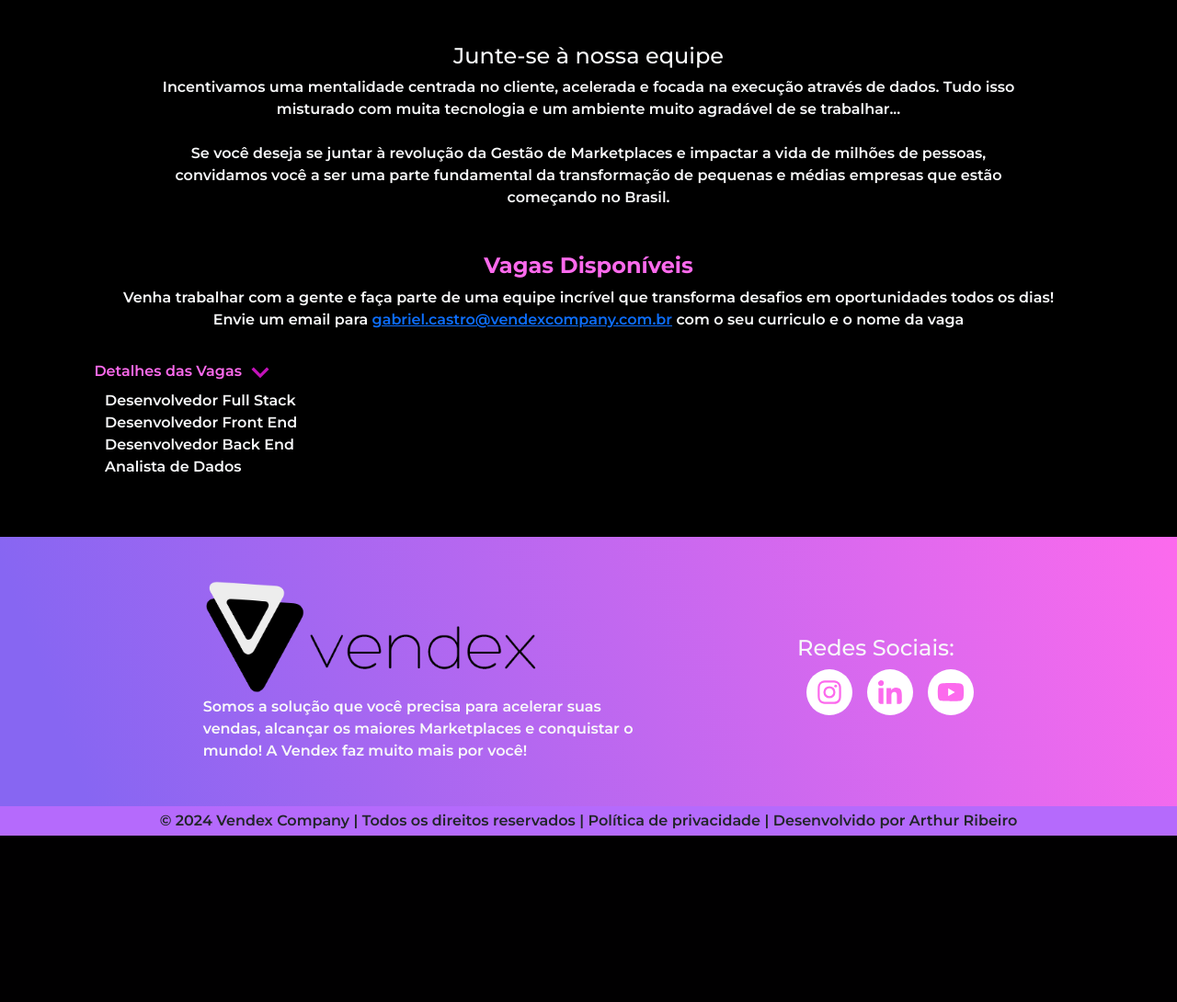
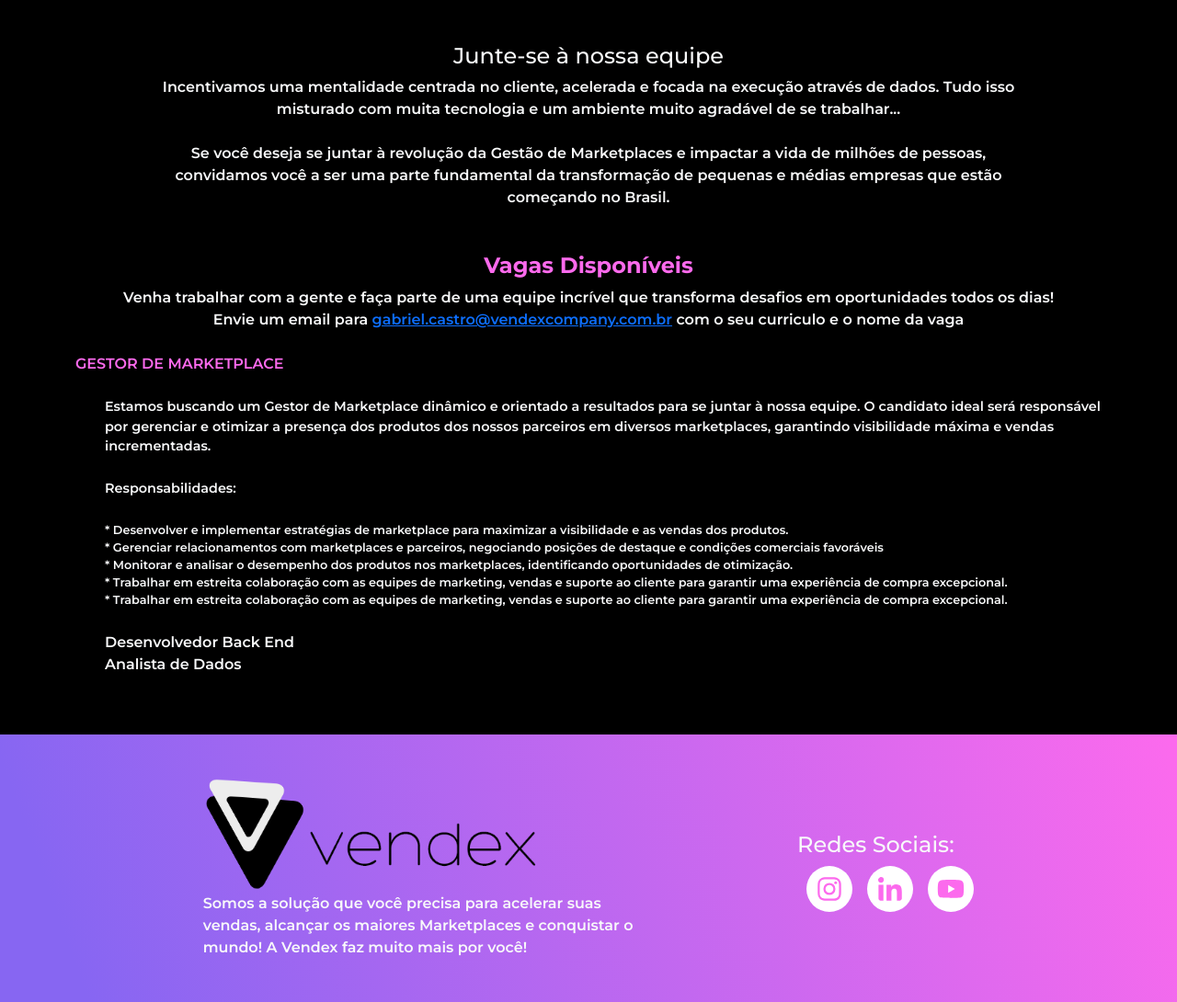
Before and after one commit to ArthurrGuilherme/Site, a PHP site: page /vaga.php in a window 1280 px wide, after a click on "GESTOR DE MARKETPLACE". Shown: the part 457-1547 px from the top of the page at 92% size. Before the commit the page ends 1366 px from the top, so only its background shows below. Run offline with PHP 8.4, Linux system fonts and the light colour scheme.

Commit message:
Add files via upload

```diff
--- a/vaga.php
+++ b/vaga.php
@@ -92,10 +92,19 @@
                         <!--texto-->
                         <div class="d-flex align-items-center">
                             <details>
-                                <summary class="d-flex align-items-center justify-content-center" style="color: var(--rosa-vendex)">Detalhes das Vagas <svg xmlns="http://www.w3.org/2000/svg" width="40" height="40" viewBox="0 0 24 24" style="fill: rgb(196, 19, 187);transform: ;msFilter:;"><path d="M16.293 9.293 12 13.586 7.707 9.293l-1.414 1.414L12 16.414l5.707-5.707z"></path></svg></summary>
+                                <summary class="d-flex align-items-center:" style="color: var(--rosa-vendex)">GESTOR DE MARKETPLACE</summary>
                                 <ul class="text-light">
-                                    <li>Desenvolvedor Full Stack</li>
-                                    <li>Desenvolvedor Front End</li>
+                                    <br>
+                                    <p style="font-size: 0.9rem;">Estamos buscando um Gestor de Marketplace dinâmico e orientado a resultados para se juntar à nossa equipe. O candidato ideal será responsável por gerenciar e otimizar a presença dos produtos dos nossos parceiros em diversos marketplaces, garantindo visibilidade máxima e vendas incrementadas.</p>
+                                    <br>
+                                    <p style="font-size: 0.9rem;">Responsabilidades:</p>
+                                    <br>
+                                        <li style="font-size: 0.8rem;">* Desenvolver e implementar estratégias de marketplace para maximizar a visibilidade e as vendas dos produtos.</li>
+                                        <li style="font-size: 0.8rem;">* Gerenciar relacionamentos com marketplaces e parceiros, negociando posições de destaque e condições comerciais favoráveis</li>
+                                        <li style="font-size: 0.8rem;">* Monitorar e analisar o desempenho dos produtos nos marketplaces, identificando oportunidades de otimização.</li>
+                                        <li style="font-size: 0.8rem;">* Trabalhar em estreita colaboração com as equipes de marketing, vendas e suporte ao cliente para garantir uma experiência de compra excepcional.</li>
+                                        <li style="font-size: 0.8rem;">* Trabalhar em estreita colaboração com as equipes de marketing, vendas e suporte ao cliente para garantir uma experiência de compra excepcional.</li>
+                                    <br>
                                     <li>Desenvolvedor Back End</li>
                                     <li>Analista de Dados</li>
                                 <ul></ul>
```
